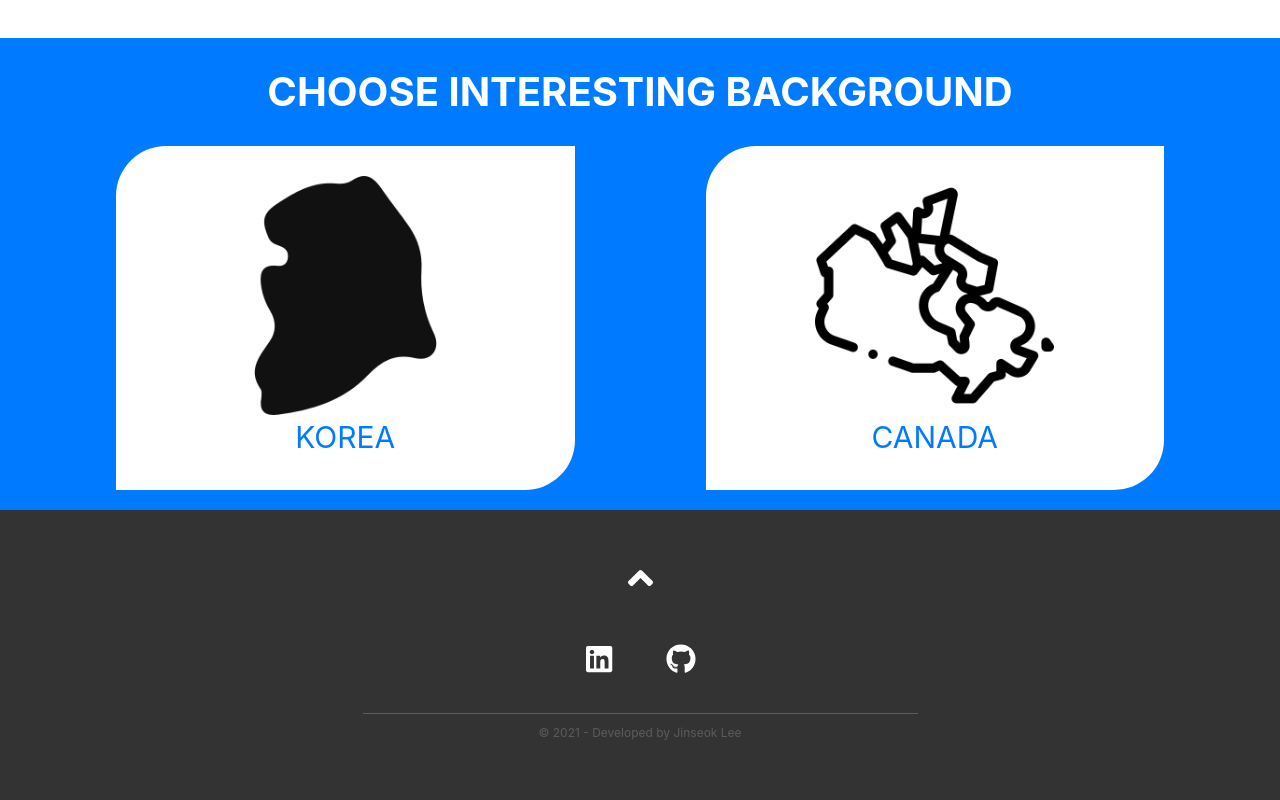
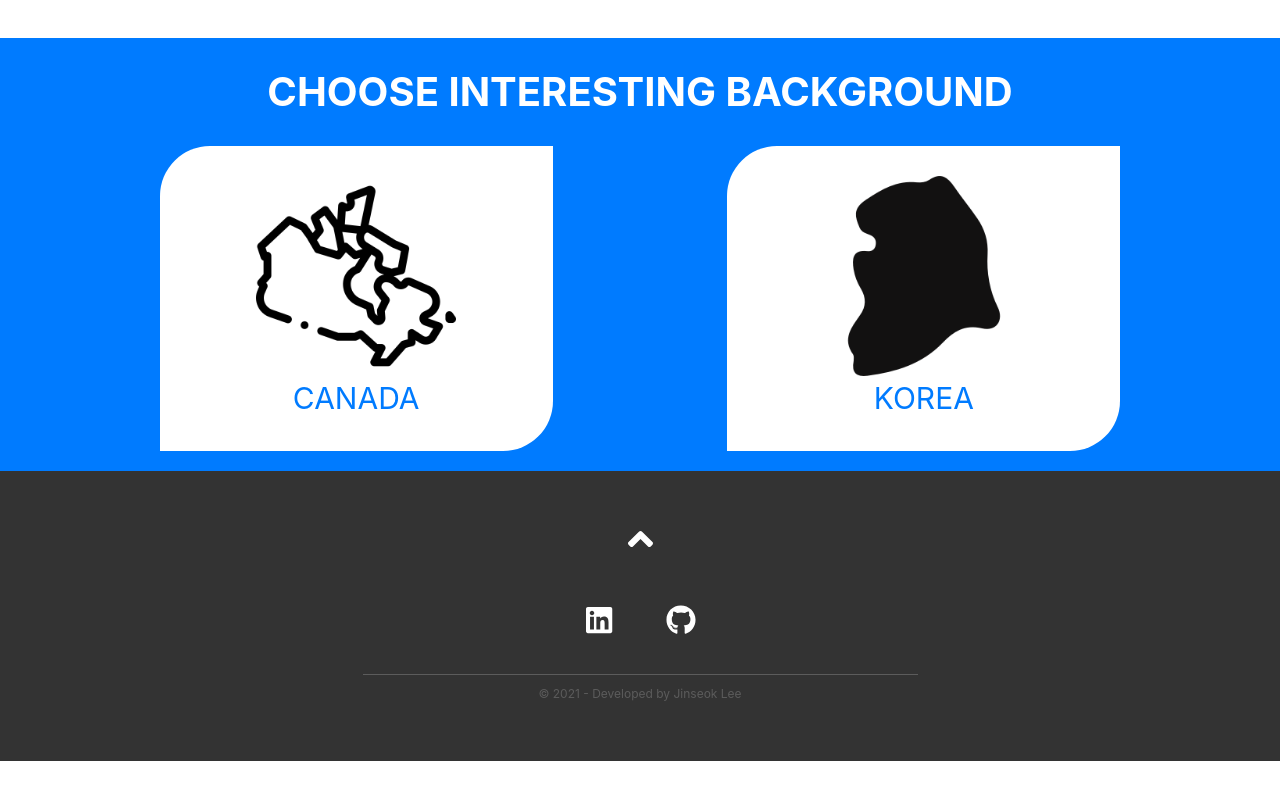
Before and after one commit to paskal3314/Jin.me, a React (Create React App) app: page / in a window 1280 px wide. Shown: the part 1575-2375 px from the top of the page. After the commit the page ends 2336 px from the top, so only its background shows below. Built offline with nearby package versions, Linux system fonts and the light colour scheme.

Commit message:
changed the order of country shown

```diff
--- a/src/components/Footer/Footer.css
+++ b/src/components/Footer/Footer.css
@@ -48,5 +48,4 @@
 .footer__text a:hover{
     color: var(--blue);
     text-decoration: none;
-
 }
--- a/src/components/WorldMap/WorldMap.css
+++ b/src/components/WorldMap/WorldMap.css
@@ -38,7 +38,7 @@
     background-color: white;
     align-items: center;
     justify-content: center;
-    width: 35%;
+    width: 30%;
     border-radius: 5rem 0 5rem 0;
     padding: 3rem;
     cursor: pointer;
--- a/src/components/WorldMap/WorldMap.jsx
+++ b/src/components/WorldMap/WorldMap.jsx
@@ -14,13 +14,13 @@ const WorldMap = ({isDesktop, onSelect}) => {
                 <Title title="Choose interesting background" />
                 <Fade bottom duration={1000} delay={1000} distance="0px">
                     <Row className={isDesktop ? "worldmap-container" : "worldmap-container-sm"}>
+                            <Link to="projects" smooth duration={1000} className="country-container" onClick={() => onSelect("canada")}>
+                                    <img alt="korea map" src="images/canada.png"/>
+                                    <span className="country-name">CANADA</span>
+                            </Link>
                             <Link to="projects" smooth duration={1000} className="country-container" onClick={() => onSelect("korea")}>
                                     <img alt="korea map" src="images/korea.png"/>
                                     <span className="country-name">KOREA</span>
-                            </Link>
-                            <Link to="projects" smooth duration={1000} className="country-container" onClick={() => onSelect("canada")}>
-                                    <img alt="korea map" src="images/canada.png"/>
-                                    <span className="country-name">CANADA</span>
                             </Link>
                     </Row>
                 </Fade>
--- a/src/mock/data.js
+++ b/src/mock/data.js
@@ -18,7 +18,7 @@ export const projectsData = [
         title: 'My Own Portfolio Website',
         info: 'The responsive website you are looking at right now, introducing my backgrounds depending on the country selected by user.',
         info2: 'React, JavaScript, CSS',
-        url: '',
+        url: 'https://jin-me.herokuapp.com/',
         repo: 'https://github.com/paskal3314/Jin.me',
     },
     {
```
Also changed, not shown: src/App.jsx (+0 -10 lines).
